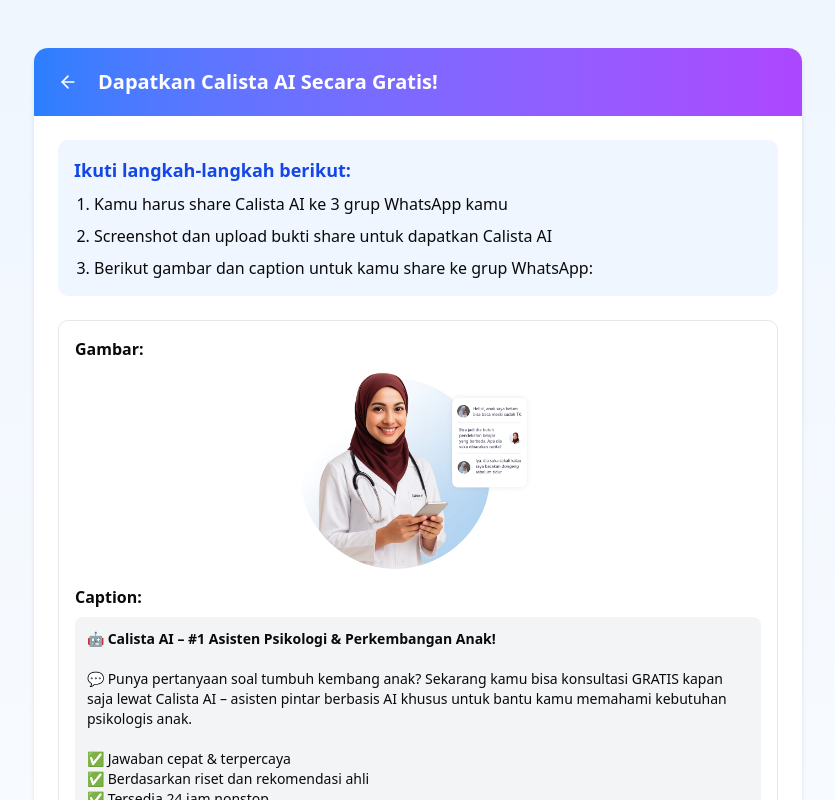
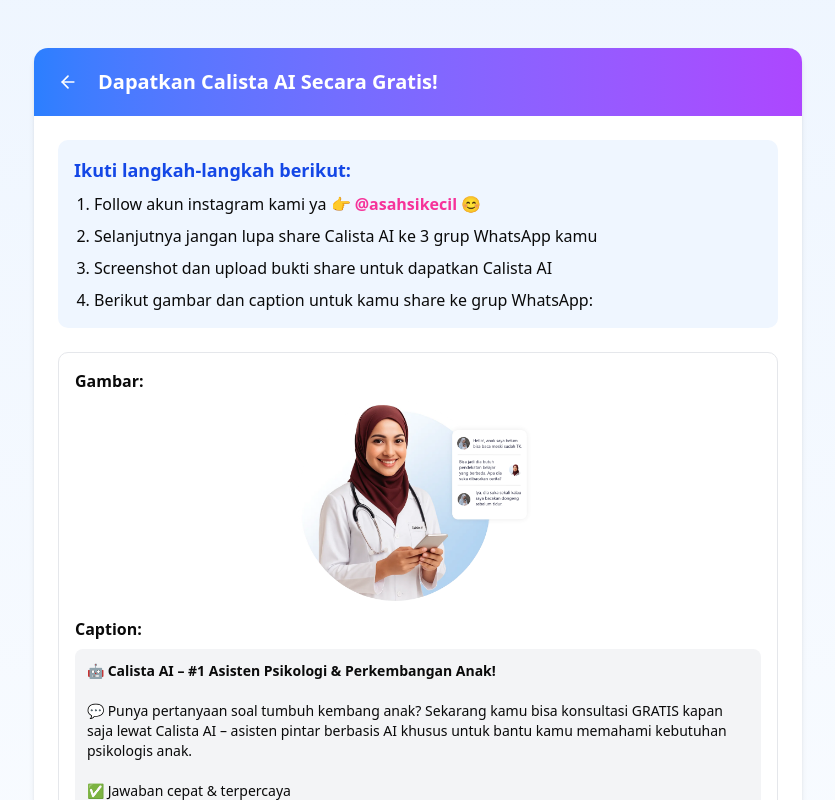
Before and after one commit to ekonurwahyudi/Asah_Sikecil, a React (Vite) app: page /free-offer in a window 1280 px wide. Shown: the top 800 px of the page, without its empty margins (222-1057 px from the left). Built offline with nearby package versions, Linux system fonts and the light colour scheme.

Commit message:
udpate instagram

```diff
--- a/src/components/FreeOfferPage.jsx
+++ b/src/components/FreeOfferPage.jsx
@@ -146,7 +146,8 @@
           <div className="bg-blue-50 p-4 rounded-lg">
             <h2 className="text-lg font-semibold text-blue-700 mb-2">Ikuti langkah-langkah berikut:</h2>
             <ol className="list-decimal pl-5 space-y-2">
-              <li>Kamu harus share Calista AI ke 3 grup WhatsApp kamu</li>
+              <li>Follow akun instagram kami ya 👉 <a href="https://www.instagram.com/asahsikecil"><b className='text-pink-500'>@asahsikecil</b></a> 😊</li>
+              <li>Selanjutnya jangan lupa share Calista AI ke 3 grup WhatsApp kamu</li>
               <li>Screenshot dan upload bukti share untuk dapatkan Calista AI</li>
               <li>Berikut gambar dan caption untuk kamu share ke grup WhatsApp:</li>
             </ol>
```
Also changed, not shown: 3 other files (tests, documents, lock files or other folders).
